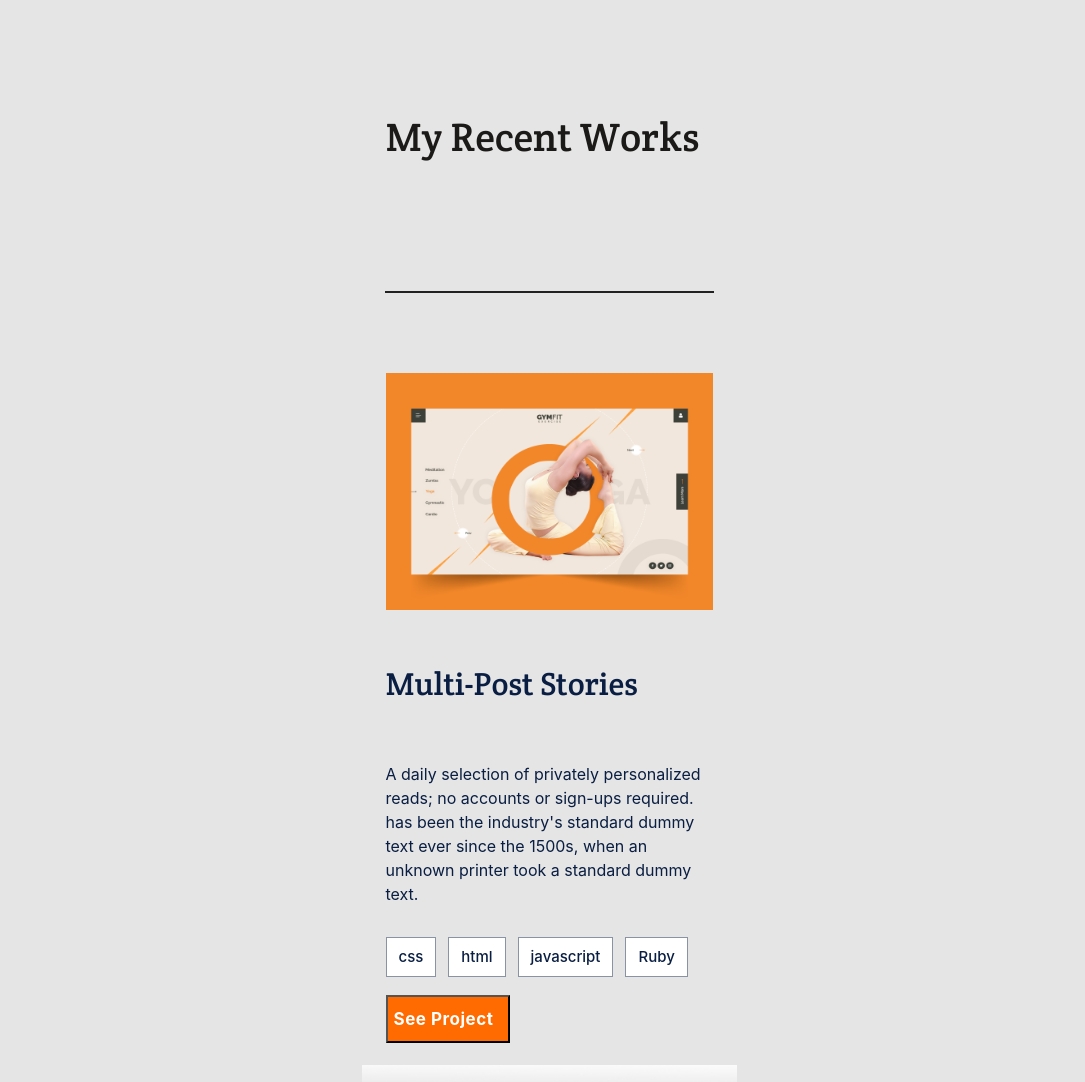
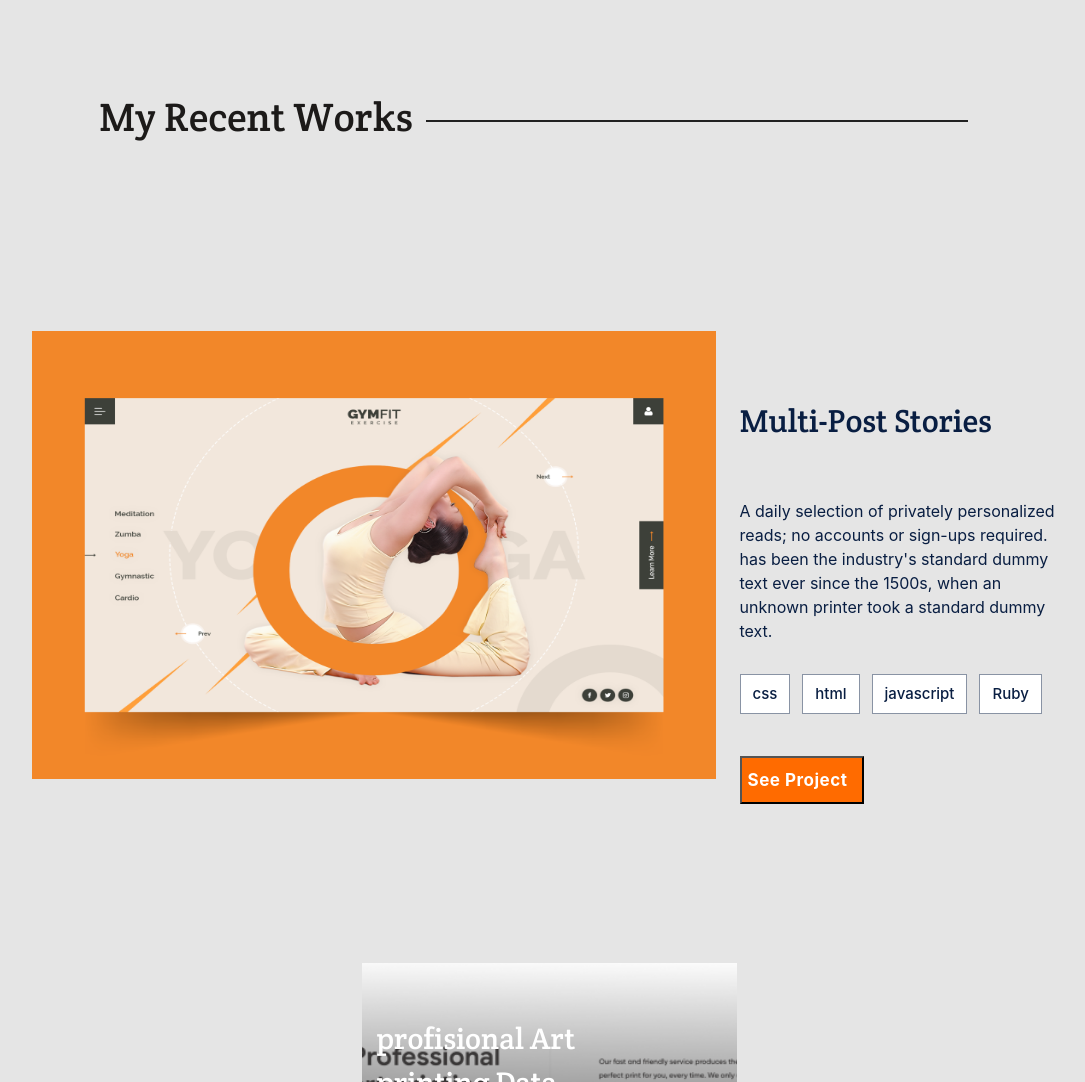
Before and after one commit to jellywiz/Microverse-Profile-First-Project-Mobile, a website: page index.html in a window 1280 px wide. Shown: the part 980-2062 px from the top of the page, without its empty margins (91-1176 px from the left). Drawn offline with Linux system fonts and the light colour scheme.

Commit message:
Add responsiveness works-section-header-title

```diff
--- a/css/styless.css
+++ b/css/styless.css
@@ -681,4 +681,43 @@ li {
     flex-basis: 0;
     flex-shrink: 0;
   }
+
+  .works{
+    padding: 100px 100px 80px 100px;
+    margin: 0;
+  }
+
+  .works-header-row{
+    display: flex;
+    flex-direction: row;
+    width: 900px;
+  }
+
+  .h2-vector{
+    margin-top: 78px;
+    width: 60%;
+  }
+
+  .featured-image{
+    display: flex;
+    flex-direction: row;
+    align-items: flex-start;
+  }
+
+  .placeholder-img{
+    width: 684px;
+  height: 448px;
+  }
+
+  .right-block{
+    margin-top: 100px;
+  }
+
+  .right-block-btn{
+    display: block;
+    /* position: absolute;
+    left: 1142px;
+    top: 1675px;
+    margin: 0; */
+  }
 }
--- a/index.html
+++ b/index.html
@@ -44,8 +44,11 @@
     </section>
 
     <section class="works">
-        <h2 class="h2-works">My Recent Works</h2>
-        <img class="h2-vector" src="./img/Vector.svg" alt="">
+        <div class="works-header-row">
+            <h2 class="h2-works">My Recent Works</h2>
+            <img class="h2-vector" src="./img/Vector.svg" alt="">
+        </div>
+
 
         <div class="frame44">
             <div class="featured-image">
@@ -61,10 +64,11 @@
                         <button class="tags-item tag-item-text">javascript</button>
                         <button class="tags-item tag-item-text">Ruby</button>
                     </div>
+                    <div class="right-block-btn">
+                        <button class="rbb-btn">See Project</button>
+                    </div>
                 </div>
-                <div class="right-block-btn">
-                    <button class="rbb-btn">See Project</button>
-                </div>
+
 
             </div>
 
```
